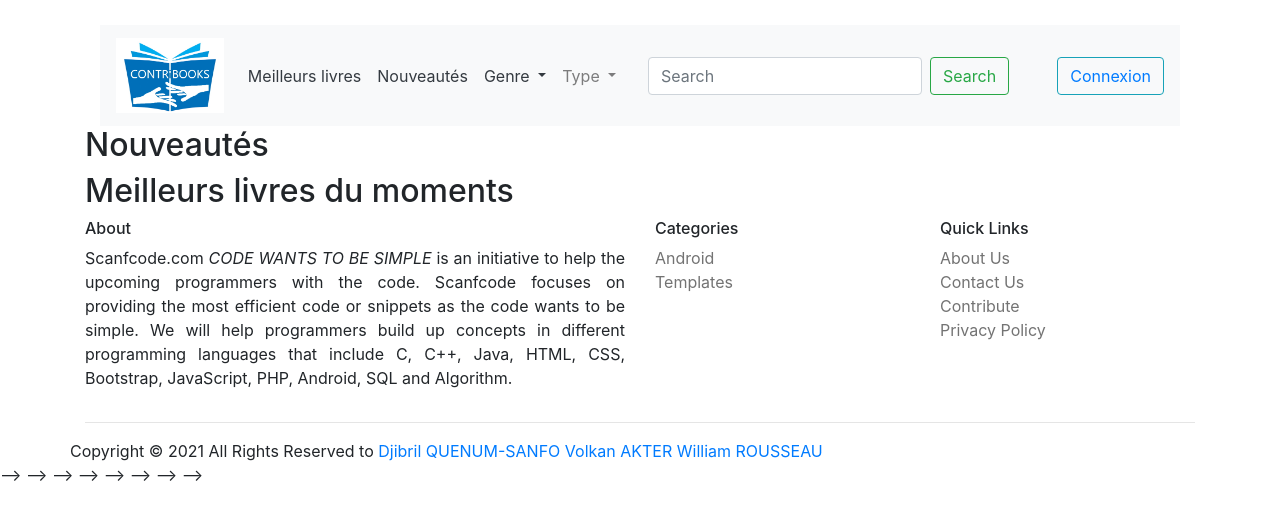
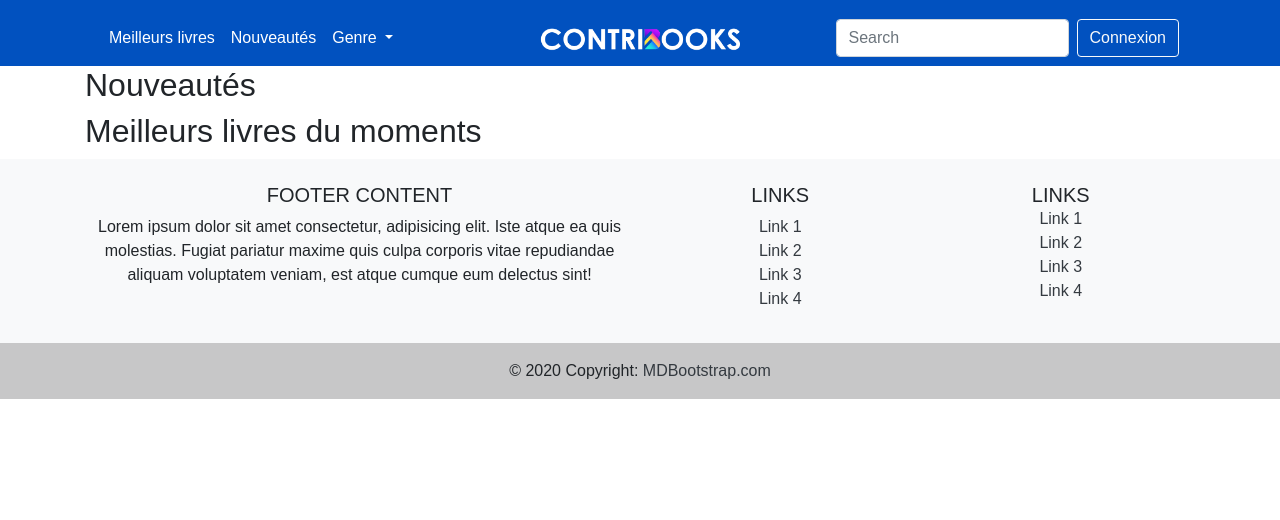
Before and after one commit to vakter23/ContriBooks, a PHP site: page / in a window 1280 px wide. Shown: the top 520 px of the page. Run offline with PHP 8.4, Linux system fonts and the light colour scheme; data that the repository does not hold is empty.

Commit message:
Improvment: change template

```diff
--- a/views/CSS/styleAccueil.css
+++ b/views/CSS/styleAccueil.css
@@ -1,163 +1,3 @@
-.site-footer
-{
-    background-color:#26272b;
-    padding:45px 0 20px;
-    font-size:15px;
-    line-height:24px;
-    color:#737373;
+body {
+    font-family: Century Gothic,CenturyGothic,AppleGothic,sans-serif;
 }
-.site-footer hr
-{
-    border-top-color:#bbb;
-    opacity:0.5
-}
-.site-footer hr.small
-{
-    margin:20px 0
-}
-.site-footer h6
-{
-    color:#fff;
-    font-size:16px;
-    text-transform:uppercase;
-    margin-top:5px;
-    letter-spacing:2px
-}
-.site-footer a
-{
-    color:#737373;
-}
-.site-footer a:hover
-{
-    color:#3366cc;
-    text-decoration:none;
-}
-.footer-links
-{
-    padding-left:0;
-    list-style:none
-}
-.footer-links li
-{
-    display:block
-}
-.footer-links a
-{
-    color:#737373
-}
-.footer-links a:active,.footer-links a:focus,.footer-links a:hover
-{
-    color:#3366cc;
-    text-decoration:none;
-}
-.footer-links.inline li
-{
-    display:inline-block
-}
-.site-footer .social-icons
-{
-    text-align:right
-}
-.site-footer .social-icons a
-{
-    width:40px;
-    height:40px;
-    line-height:40px;
-    margin-left:6px;
-    margin-right:0;
-    border-radius:100%;
-    background-color:#33353d
-}
-.copyright-text
-{
-    margin:0
-}
-@media (max-width:991px)
-{
-    .site-footer [class^=col-]
-    {
-        margin-bottom:30px
-    }
-}
-@media (max-width:767px)
-{
-    .site-footer
-    {
-        padding-bottom:0
-    }
-    .site-footer .copyright-text,.site-footer .social-icons
-    {
-        text-align:center
-    }
-}
-.social-icons
-{
-    padding-left:0;
-    margin-bottom:0;
-    list-style:none
-}
-.social-icons li
-{
-    display:inline-block;
-    margin-bottom:4px
-}
-.social-icons li.title
-{
-    margin-right:15px;
-    text-transform:uppercase;
-    color:#96a2b2;
-    font-weight:700;
-    font-size:13px
-}
-.social-icons a{
-    background-color:#eceeef;
-    color:#818a91;
-    font-size:16px;
-    display:inline-block;
-    line-height:44px;
-    width:44px;
-    height:44px;
-    text-align:center;
-    margin-right:8px;
-    border-radius:100%;
-    -webkit-transition:all .2s linear;
-    -o-transition:all .2s linear;
-    transition:all .2s linear
-}
-.social-icons a:active,.social-icons a:focus,.social-icons a:hover
-{
-    color:#fff;
-    background-color:#29aafe
-}
-.social-icons.size-sm a
-{
-    line-height:34px;
-    height:34px;
-    width:34px;
-    font-size:14px
-}
-.social-icons a.facebook:hover
-{
-    background-color:#3b5998
-}
-.social-icons a.twitter:hover
-{
-    background-color:#00aced
-}
-.social-icons a.linkedin:hover
-{
-    background-color:#007bb6
-}
-.social-icons a.dribbble:hover
-{
-    background-color:#ea4c89
-}
-@media (max-width:767px)
-{
-    .social-icons li.title
-    {
-        display:block;
-        margin-right:0;
-        font-weight:600
-    }
-}
--- a/views/template.php
+++ b/views/template.php
@@ -3,62 +3,64 @@
 <head>
     <meta charset="utf-8">
     <meta name="viewport" content="width=device-width, initial-scale=1, shrink-to-fit=no">
-        <link rel="stylesheet" href="https://stackpath.bootstrapcdn.com/bootstrap/4.1.3/css/bootstrap.min.css" integrity="sha384-MCw98/SFnGE8fJT3GXwEOngsV7Zt27NXFoaoApmYm81iuXoPkFOJwJ8ERdknLPMO" crossorigin="anonymous">
+    <link rel="stylesheet" href="https://stackpath.bootstrapcdn.com/bootstrap/4.1.3/css/bootstrap.min.css"
+          integrity="sha384-MCw98/SFnGE8fJT3GXwEOngsV7Zt27NXFoaoApmYm81iuXoPkFOJwJ8ERdknLPMO" crossorigin="anonymous">
     <link rel="stylesheet" href="views/CSS/styleAccueil.css">
     <title><?= $t ?></title>
 </head>
 
 <body>
-    <div class="container">
-
-        <header style="padding-top: 25px;" class="Primary container">
-            <nav class="navbar navbar-expand-lg navbar-light bg-light">
-                <a class="navbar-brand" href="<?= URL ?>"><img style="height: 75px;" src="utils/media/img/logo.jpg"></a>
-
-                <button class="navbar-toggler" type="button" data-toggle="collapse" data-target="#navbarSupportedContent" aria-controls="navbarSupportedContent" aria-expanded="false" aria-label="Toggle navigation">
-                    <span class="navbar-toggler-icon"></span>
-                </button>
-
-                <div class="collapse navbar-collapse" id="navbarSupportedContent">
+<div style="background-color: #0151BF;" class="">
+    <header style="padding-top: 10px;" class="Primary container">
+        <nav class="navbar navbar-expand-md navbar-dark">
+            <div class="navbar-collapse collapse w-100 order-1 order-md-0 dual-collapse2">
                 <ul class="navbar-nav mr-auto">
-                        <li class="nav-item">
-                            <a class="nav-link text-dark" href="#">Meilleurs livres</a>
+                    <li class="nav-item active">
+                        <a class="nav-link" href="/Contribooks/BestBooks">Meilleurs livres</a>
                     </li>
-                        <li class="nav-item">
-                            <a class="nav-link text-dark" href="#">Nouveautés</a>
+                    <li class="nav-item active">
+                        <a class="nav-link" href="/Contribooks/NewBooks">Nouveautés</a>
                     </li>
-
-                        <li class="nav-item dropdown">
-                            <a class="nav-link dropdown-toggle text-dark" href="#" id="navbarDropdown" role="button" data-toggle="dropdown" aria-haspopup="true" aria-expanded="false">
+                    <li class="nav-item active dropdown">
+                        <a class="nav-link dropdown-toggle" href="#" id="navbarDropdown" role="button"
+                           data-toggle="dropdown" aria-haspopup="true" aria-expanded="false">
                             Genre
                         </a>
                         <div class="dropdown-menu" aria-labelledby="navbarDropdown">
-                                <a class="dropdown-item" href="#">Action</a>
-                                <a class="dropdown-item" href="#">Another action</a>
-                                <div class="dropdown-divider"></div>
-                                <a class="dropdown-item" href="#">Something else here</a>
+                            <a class="dropdown-item" href="/ContriBooks/Search?filter=Sciences">Sciences</a>
+                            <a class="dropdown-item" href="/ContriBooks/Search?filter=BD">BD</a>
+                            <a class="dropdown-item" href="/ContriBooks/Search?filter=Roman">Roman</a>
+
+<!--                            <div class="dropdown-divider"> </div>-->
+<!--                            <a class="dropdown-item" href="#">Something else here</a>-->
                         </div>
                     </li>
-                        <li class="nav-item dropdown">
-                            <a class="nav-link dropdown-toggle" href="#" id="navbarDropdown" role="button" data-toggle="dropdown" aria-haspopup="true" aria-expanded="false">
-                                Type
-                            </a>
-                            <div class="dropdown-menu" aria-labelledby="navbarDropdown">
-                                <a class="dropdown-item" href="#">Action</a>
-                                <a class="dropdown-item" href="#">Another action</a>
-                                <div class="dropdown-divider"></div>
-                                <a class="dropdown-item" href="#">Something else here</a>
+                </ul>
             </div>
+            <div class="mx-auto order-0">
+                <!--                    <a class="navbar-brand mx-auto" href="#">Navbar 2</a>-->
+                <a class="navbar-brand mx-auto" href="<?= URL ?>"><img style="width: 200px;"
+                                                                       src="utils/media/img/LOGO.png"></a>
+
+                <button class="navbar-toggler" type="button" data-toggle="collapse" data-target=".dual-collapse2">
+                    <span class="navbar-toggler-icon"></span>
+
+                </button>
+            </div>
+            <div class="navbar-collapse collapse w-100 order-3 dual-collapse2">
+                <ul class="navbar-nav ml-auto">
+                                        <form class="form-inline my-2 my-lg-0">
+                                            <input class="form-control mr-sm-2" type="search" placeholder="Search" aria-label="Search">
+                                        </form>
+                    <li class="nav-item">
+                        <!--                        <a class="nav-link" href="#">Right</a>-->
+                        <a href="/Contribooks/Connexion" class="btn btn-outline-light" role="button">Connexion</a>
                     </li>
 
                 </ul>
-                    <form class="form-inline my-2 my-lg-0">
-                        <input class="form-control mr-sm-2" type="search" placeholder="Search" aria-label="Search">
-                        <button class="btn btn-outline-success my-2 my-sm-0" type="submit">Search</button>
-                    </form>
-                        <button class="btn btn-outline-info ml-5" type="button"> <a href="viewConnexion.php">Connexion</a></button>
             </div>
         </nav>
+
 
     </header>
 </div>
@@ -67,81 +69,88 @@
     <?= $content ?>
 </main>
 <!-- Site footer -->
-    <footer class="">
-        <div class="container">
+
+<!-- Footer -->
+<footer class="bg-light text-center text-lg-start">
+    <!-- Grid container -->
+    <div class="container p-4">
+        <!--Grid row-->
         <div class="row">
-                <div class="col-sm-12 col-md-6">
-                    <h6>About</h6>
-                    <p class="text-justify">Scanfcode.com <i>CODE WANTS TO BE SIMPLE </i> is an initiative  to help the upcoming programmers with the code. Scanfcode focuses on providing the most efficient code or snippets as the code wants to be simple. We will help programmers build up concepts in different programming languages that include C, C++, Java, HTML, CSS, Bootstrap, JavaScript, PHP, Android, SQL and Algorithm.</p>
+            <!--Grid column-->
+            <div class="col-lg-6 col-md-12 mb-4 mb-md-0">
+                <h5 class="text-uppercase">Footer Content</h5>
+
+                <p>
+                    Lorem ipsum dolor sit amet consectetur, adipisicing elit. Iste atque ea quis
+                    molestias. Fugiat pariatur maxime quis culpa corporis vitae repudiandae aliquam
+                    voluptatem veniam, est atque cumque eum delectus sint!
+                </p>
             </div>
+            <!--Grid column-->
 
-                <div class="col-xs-6 col-md-3">
-                    <h6>Categories</h6>
-                    <ul class="footer-links">
-                        <li><a href="http://scanfcode.com/category/android/">Android</a></li>
-                        <li><a href="http://scanfcode.com/category/templates/">Templates</a></li>
+            <!--Grid column-->
+            <div class="col-lg-3 col-md-6 mb-4 mb-md-0">
+                <h5 class="text-uppercase">Links</h5>
+
+                <ul class="list-unstyled mb-0">
+                    <li>
+                        <a href="#!" class="text-dark">Link 1</a>
+                    </li>
+                    <li>
+                        <a href="#!" class="text-dark">Link 2</a>
+                    </li>
+                    <li>
+                        <a href="#!" class="text-dark">Link 3</a>
+                    </li>
+                    <li>
+                        <a href="#!" class="text-dark">Link 4</a>
+                    </li>
                 </ul>
             </div>
+            <!--Grid column-->
 
-                <div class="col-xs-6 col-md-3">
-                    <h6>Quick Links</h6>
-                    <ul class="footer-links">
-                        <li><a href="http://scanfcode.com/about/">About Us</a></li>
-                        <li><a href="http://scanfcode.com/contact/">Contact Us</a></li>
-                        <li><a href="http://scanfcode.com/contribute-at-scanfcode/">Contribute</a></li>
-                        <li><a href="http://scanfcode.com/privacy-policy/">Privacy Policy</a></li>
+            <!--Grid column-->
+            <div class="col-lg-3 col-md-6 mb-4 mb-md-0">
+                <h5 class="text-uppercase mb-0">Links</h5>
+
+                <ul class="list-unstyled">
+                    <li>
+                        <a href="#!" class="text-dark">Link 1</a>
+                    </li>
+                    <li>
+                        <a href="#!" class="text-dark">Link 2</a>
+                    </li>
+                    <li>
+                        <a href="#!" class="text-dark">Link 3</a>
+                    </li>
+                    <li>
+                        <a href="#!" class="text-dark">Link 4</a>
+                    </li>
                 </ul>
             </div>
+            <!--Grid column-->
         </div>
-            <hr>
+        <!--Grid row-->
     </div>
-        <div class="container">
-            <div class="row">
-                <div class="">
-                    <p class="copyright-text">Copyright &copy; 2021 All Rights Reserved to
-                    <a href="#">Djibril QUENUM-SANFO</a>
-                    <a href="#">Volkan AKTER</a>
-                    <a href="#">William ROUSSEAU</a>
+    <!-- Grid container -->
 
-                    </p>
+    <!-- Copyright -->
+    <div class="text-center p-3" style="background-color: rgba(0, 0, 0, 0.2)">
+        © 2020 Copyright:
+        <a class="text-dark" href="https://mdbootstrap.com/">MDBootstrap.com</a>
     </div>
-
-                <div class="col-md-4 col-sm-6 col-xs-12">
-                    <ul class="">
-                    </ul>
-                </div>
-            </div>
-        </div>
+    <!-- Copyright -->
 </footer>
 <!-- Footer -->
-<!--    <footer class="bg-light text-center text-lg-start mw-100" style="background-color: rgba(0, 0, 0, 0.2)">-->
-<!--        <!-- Grid container -->-->
-<!--        <div class="container p-4">-->
-<!--            <!--Grid row-->-->
-<!--            <div class="row">-->
-<!--                <!--Grid column-->-->
-<!--                <div class="text-center">-->
-<!--                    <a href="template.php">Nous contacter</a>-->
-<!--                    <a href="template.php">Conditions d'utilisation</a>-->
-<!--                    <a href="template.php">À propos</a>-->
-<!--                </div>-->
-<!--                <!--Grid column-->-->
-<!---->
-<!---->
-<!--            </div>-->
-<!--            <!--Grid row-->-->
-<!--        </div>-->
-<!--        <!-- Grid container -->-->
-<!---->
-<!--        <!-- Copyright -->-->
-<!--        <div class="text-center p-3" >-->
-<!--            © 2021 Contribooks-->
-<!--        </div>-->
-<!--        <!-- Copyright -->-->
-<!--    </footer>-->
-    <!-- Footer -->    </body>
-    <script src="https://code.jquery.com/jquery-3.3.1.slim.min.js" integrity="sha384-q8i/X+965DzO0rT7abK41JStQIAqVgRVzpbzo5smXKp4YfRvH+8abtTE1Pi6jizo" crossorigin="anonymous"></script>
-    <script src="https://cdnjs.cloudflare.com/ajax/libs/popper.js/1.14.3/umd/popper.min.js" integrity="sha384-ZMP7rVo3mIykV+2+9J3UJ46jBk0WLaUAdn689aCwoqbBJiSnjAK/l8WvCWPIPm49" crossorigin="anonymous"></script>
-    <script src="https://stackpath.bootstrapcdn.com/bootstrap/4.1.3/js/bootstrap.min.js" integrity="sha384-ChfqqxuZUCnJSK3+MXmPNIyE6ZbWh2IMqE241rYiqJxyMiZ6OW/JmZQ5stwEULTy" crossorigin="anonymous"></script>
+  </body>
+<script src="https://code.jquery.com/jquery-3.3.1.slim.min.js"
+        integrity="sha384-q8i/X+965DzO0rT7abK41JStQIAqVgRVzpbzo5smXKp4YfRvH+8abtTE1Pi6jizo"
+        crossorigin="anonymous"></script>
+<script src="https://cdnjs.cloudflare.com/ajax/libs/popper.js/1.14.3/umd/popper.min.js"
+        integrity="sha384-ZMP7rVo3mIykV+2+9J3UJ46jBk0WLaUAdn689aCwoqbBJiSnjAK/l8WvCWPIPm49"
+        crossorigin="anonymous"></script>
+<script src="https://stackpath.bootstrapcdn.com/bootstrap/4.1.3/js/bootstrap.min.js"
+        integrity="sha384-ChfqqxuZUCnJSK3+MXmPNIyE6ZbWh2IMqE241rYiqJxyMiZ6OW/JmZQ5stwEULTy"
+        crossorigin="anonymous"></script>
 
 </html>
```
Also changed, not shown: utils/media/img/LOGO.png (added). Lines whose indentation alone changed are shown as unchanged.
